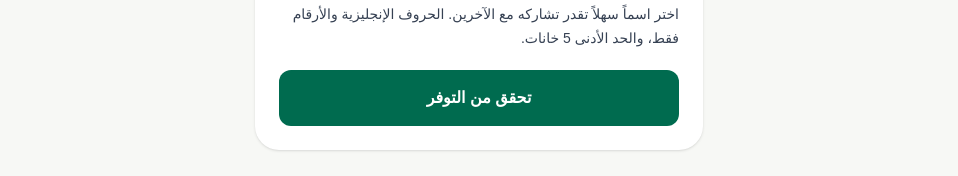
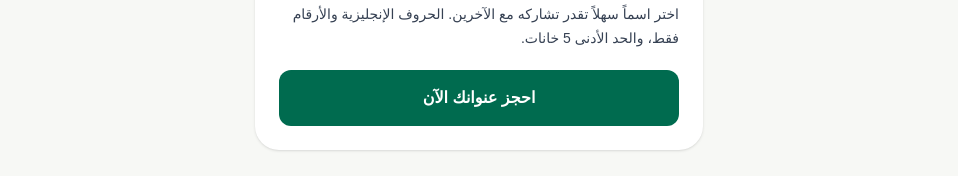
Before and after one commit to hammamghamdi/onwan, a Next.js app: page /register in a window 1280 px wide. Shown: the part 256-432 px from the top of the page, without its empty margins (161-1119 px from the left). Built offline with nearby package versions, Linux system fonts and the light colour scheme; no server answers.

Commit message:
clean up register availability flow

```diff
--- a/app/register/page.tsx
+++ b/app/register/page.tsx
@@ -62,7 +62,7 @@ const copy = {
     helper:
       "اختر اسماً سهلاً تقدر تشاركه مع الآخرين. الحروف الإنجليزية والأرقام فقط، والحد الأدنى 5 خانات.",
     checking: "جاري التحقق...",
-    check: "تحقق من التوفر",
+    check: "احجز عنوانك الآن",
     unavailable: "هذا العنوان محجوز",
   },
   en: {
@@ -77,8 +77,8 @@ const copy = {
     helper:
       "Choose an easy name you can share with others. English letters and numbers only, minimum 5 characters.",
     checking: "Checking...",
-    check: "Check availability",
-    unavailable: "This address is reserved",
+    check: "Reserve your address now",
+    unavailable: "This address is already taken",
   },
 };
 
```
